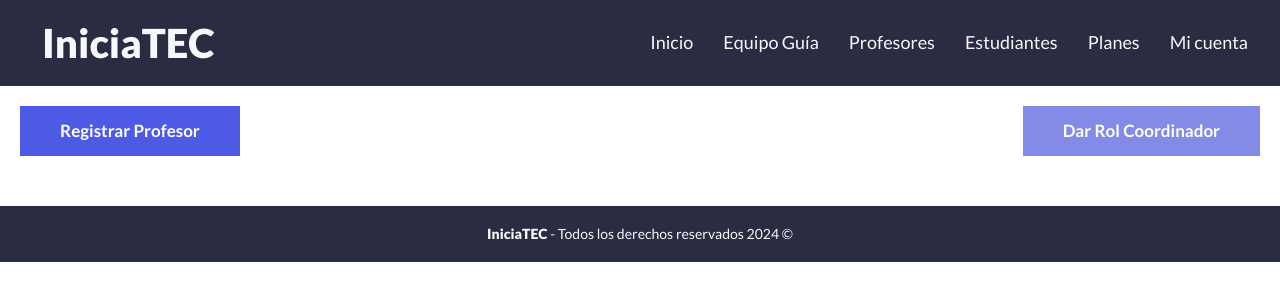
After one commit to LeonardoC1302/IniciaTEC, a PHP site: template WebApp/views/professors/index.php in a window 1280 px wide. The commit adds this page. Shown: the top 301 px of the page. Run offline with PHP 8.4, Linux system fonts and the light colour scheme; the template is opened without the code that fills it, so the values that code supplies are empty; some libraries are stand-ins or nearby versions.

Commit message:
Página de profesores

```diff
--- a/WebApp/public/index.php
+++ b/WebApp/public/index.php
@@ -7,6 +7,7 @@ use Controllers\AuthController;
 use MVC\Router;
 use Controllers\PagesController;
 use Controllers\Planscontroller;
+use Controllers\ProfessorsController;
 use Controllers\StudentsController;
 
 $router = new Router();
@@ -40,5 +41,10 @@ $router->post('/students/delete', [StudentsController::class, 'delete']);
 $router->get('/plans', [Planscontroller::class, 'index']);
 $router->get('/plans/plan', [Planscontroller::class, 'plan']);
 
+// Students routes
+$router->get('/professors', [ProfessorsController::class, 'index']);
+
+
+
 // Run the router
 $router->checkRoutes();
--- a/WebApp/src/scss/pages/_index.scss
+++ b/WebApp/src/scss/pages/_index.scss
@@ -1,6 +1,7 @@
 @forward 'home';
 @forward 'students';
 @forward 'plans';
+@forward 'professors';
 
 @forward 'auth';
 @forward '404';
--- /dev/null
+++ b/WebApp/src/scss/pages/professors/_index.scss
@@ -0,0 +1,2 @@
+@forward 'professors';
+@forward 'update';
--- /dev/null
+++ b/WebApp/src/scss/pages/professors/_professors.scss
@@ -0,0 +1,36 @@
+@use 'base/mixins' as m;
+@use 'base/variables' as v;
+
+.professors_actions{
+    display: flex;
+    justify-content: space-between;
+    margin-bottom: 2rem;
+}
+
+.professors{
+    padding: 1rem 1rem 3rem 1rem;
+    @include m.shadow;
+    background-color: v.$white;
+    padding: 2rem;
+    border-radius: 1rem;
+    margin: 2rem 2rem auto 2rem;
+
+    &_actions{
+        display: flex;
+        justify-content: space-between;
+        margin: 2rem;
+        &__register{
+            @include m.button(v.$accent-color, v.$white);
+            width: auto;
+        }
+        &__coordinator{
+            @include m.button(v.$secondary-color, v.$white);
+            width: auto;
+        }
+    }
+
+    &__empty{
+        text-align: center;
+        font-size: 2rem;
+    }
+}
--- a/WebApp/views/pages/index.php
+++ b/WebApp/views/pages/index.php
@@ -5,7 +5,7 @@
             <a href="#" class="service service--guias">
                 Guías
             </a>
-            <a href="#" class="service service--profesores">
+            <a href="/professors" class="service service--profesores">
                 Profesores
             </a>
             <a href="/students" class="service service--estudiantes">
--- /dev/null
+++ b/WebApp/views/professors/index.php
@@ -0,0 +1,4 @@
+<div class="students_actions">
+    <a href="/professor-register" class="professors_actions__register">Registrar Profesor</a>
+    <a href="/professor-coordinator" class="professors_actions__coordinator">Dar Rol Coordinador</a>
+</div>
--- a/WebApp/views/templates/header.php
+++ b/WebApp/views/templates/header.php
@@ -1,4 +1,3 @@
-
 <header class="header">
     <div class="header__container">
         <a href="/">
@@ -8,13 +7,13 @@
         <nav class="header__nav">
             <a href="/" class="header__nav__link">Inicio</a>
             <a href="#" class="header__nav__link">Equipo Guía</a>
-            <a href="#" class="header__nav__link">Profesores</a>
+            <a href="/professors" class="header__nav__link">Profesores</a>
             <a href="/students" class="header__nav__link">Estudiantes</a>
             <a href="/plans" class="header__nav__link">Planes</a>
 
-            <?php if(isAuth()): ?>
+            <?php if (isAuth()) : ?>
                 <a href="/account" class="header__nav__link">Mi cuenta</a>
-            <?php else: ?>
+            <?php else : ?>
                 <a href="/login" class="header__nav__link">Iniciar Sesión</a>
             <?php endif; ?>
         </nav>
```
Also changed, not shown: WebApp/controllers/ProfessorsController.php (added, +23 -0 lines), WebApp/src/scss/pages/professors/_update.scss (added, +35 -0 lines), WebApp/public/build/css/app.css, 1 other file.
